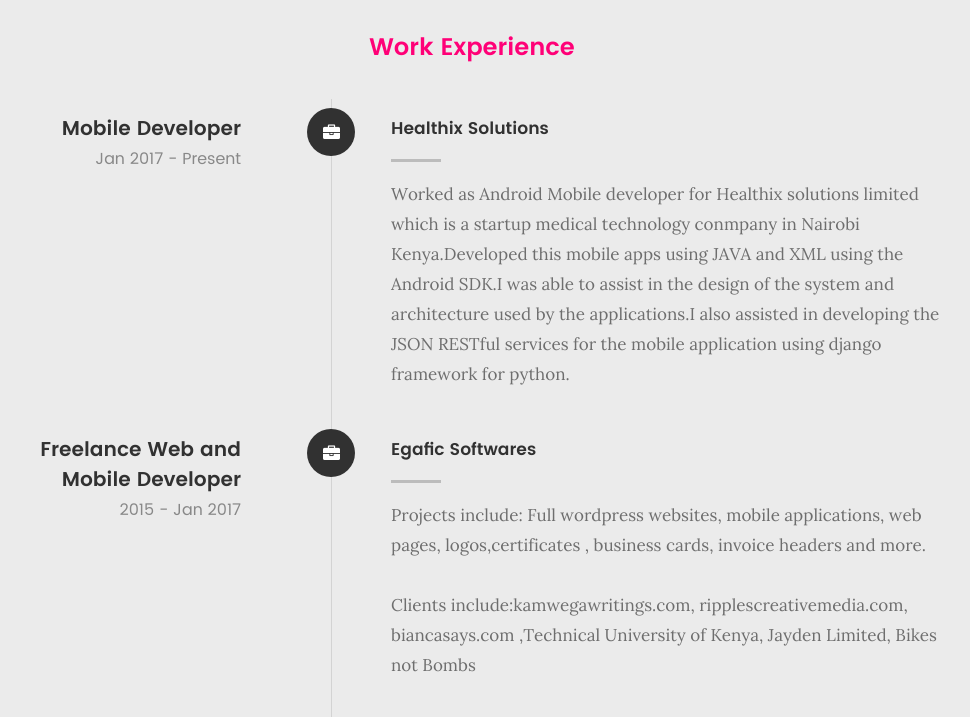
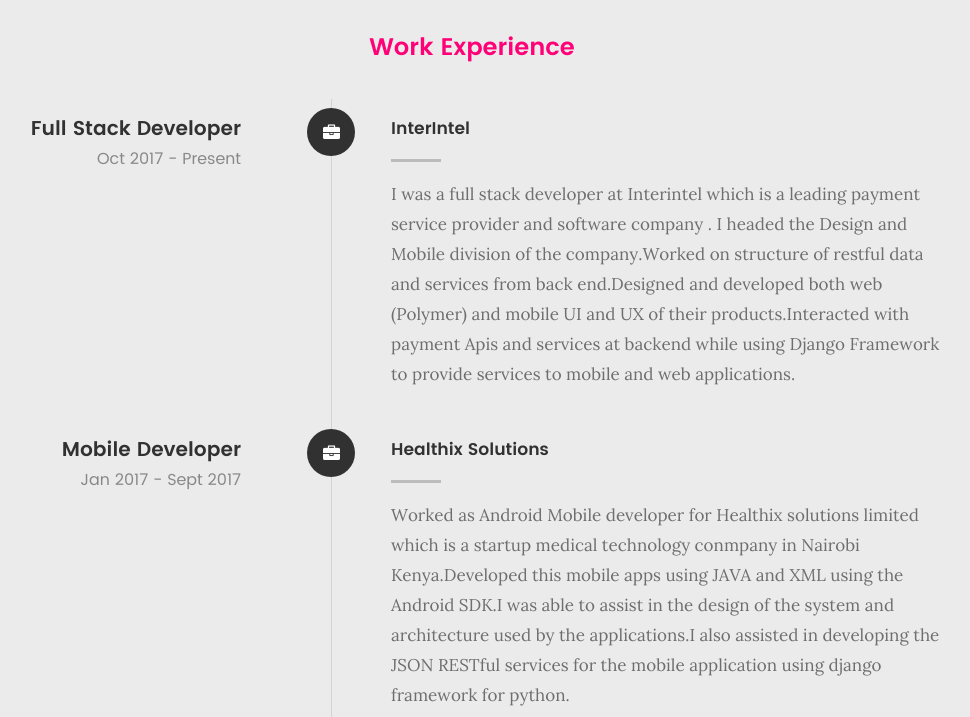
Before and after one commit to ElvinEga/myprofile, a plain HTML site: page index.html in a window 1280 px wide. Shown: the part 2528-3245 px from the top of the page, without its empty margins (168-1138 px from the left). Drawn offline with Linux system fonts and the light colour scheme; files whose address does not match are found by name.

Commit message:
Add profile

```diff
--- a/index.html
+++ b/index.html
@@ -228,7 +228,24 @@
    		<div class="col-twelve">
 
    			<div class="timeline-wrap">
+				<div class="timeline-block">
 
+										   <div class="timeline-ico">
+											   <i class="fa fa-briefcase"></i>
+										   </div>
+
+										   <div class="timeline-header">
+											   <h3>Full Stack Developer</h3>
+											   <p>Oct 2017 - Present</p>
+										   </div>
+
+										   <div class="timeline-content">
+											   <h4>InterIntel</h4>
+											   <p>I was a full stack developer at Interintel which is a leading payment service provider and software company . I headed the Design and Mobile division of the company.Worked on structure of restful data and services from back end.Designed and developed both web (Polymer) and mobile UI and UX of their products.Interacted with payment Apis and services at backend while using Django Framework to provide services to mobile and web applications.</p>
+
+										   </div>
+
+									   </div>
 
 	   			<div class="timeline-block">
 
@@ -238,7 +255,7 @@
 
 	   				<div class="timeline-header">
 	   					<h3>Mobile Developer</h3>
-	   					<p>Jan 2017 - Present</p>
+	   					<p>Jan 2017 - Sept 2017</p>
 	   				</div>
 
 	   				<div class="timeline-content">
```
